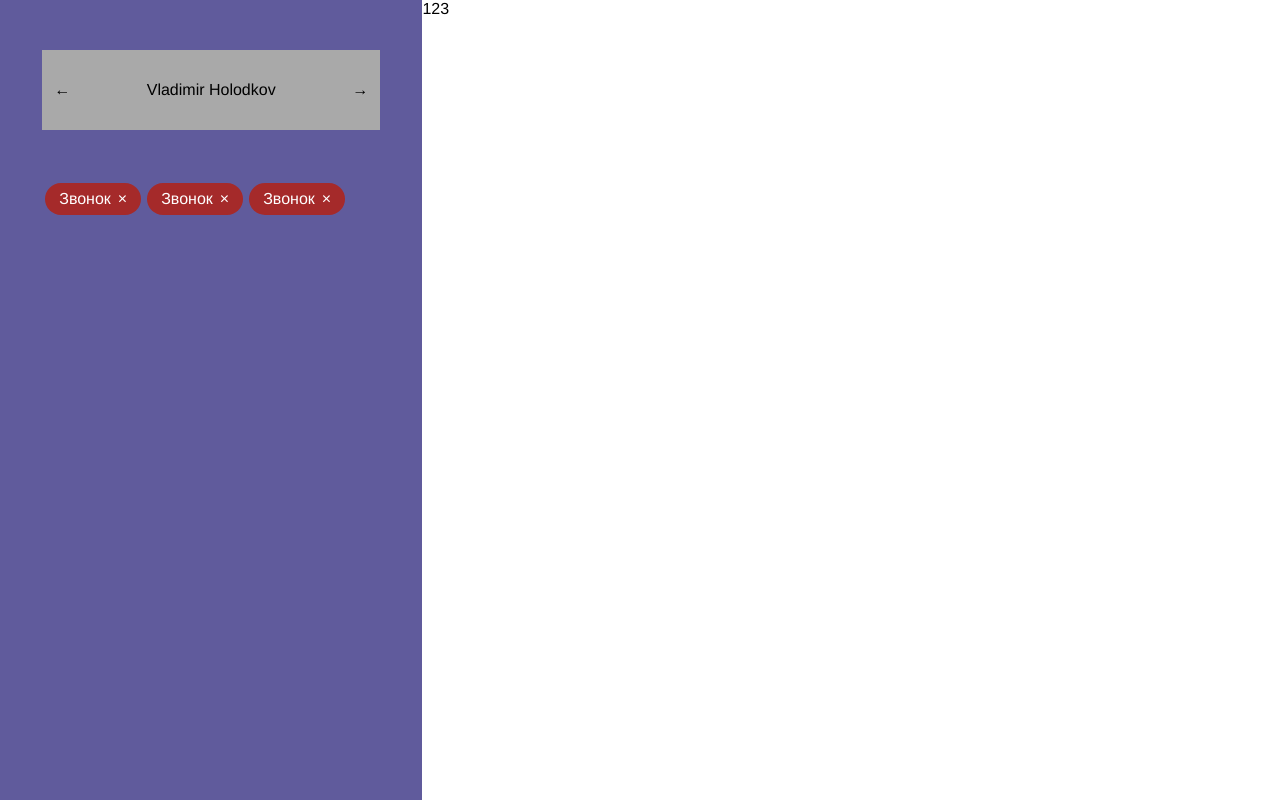
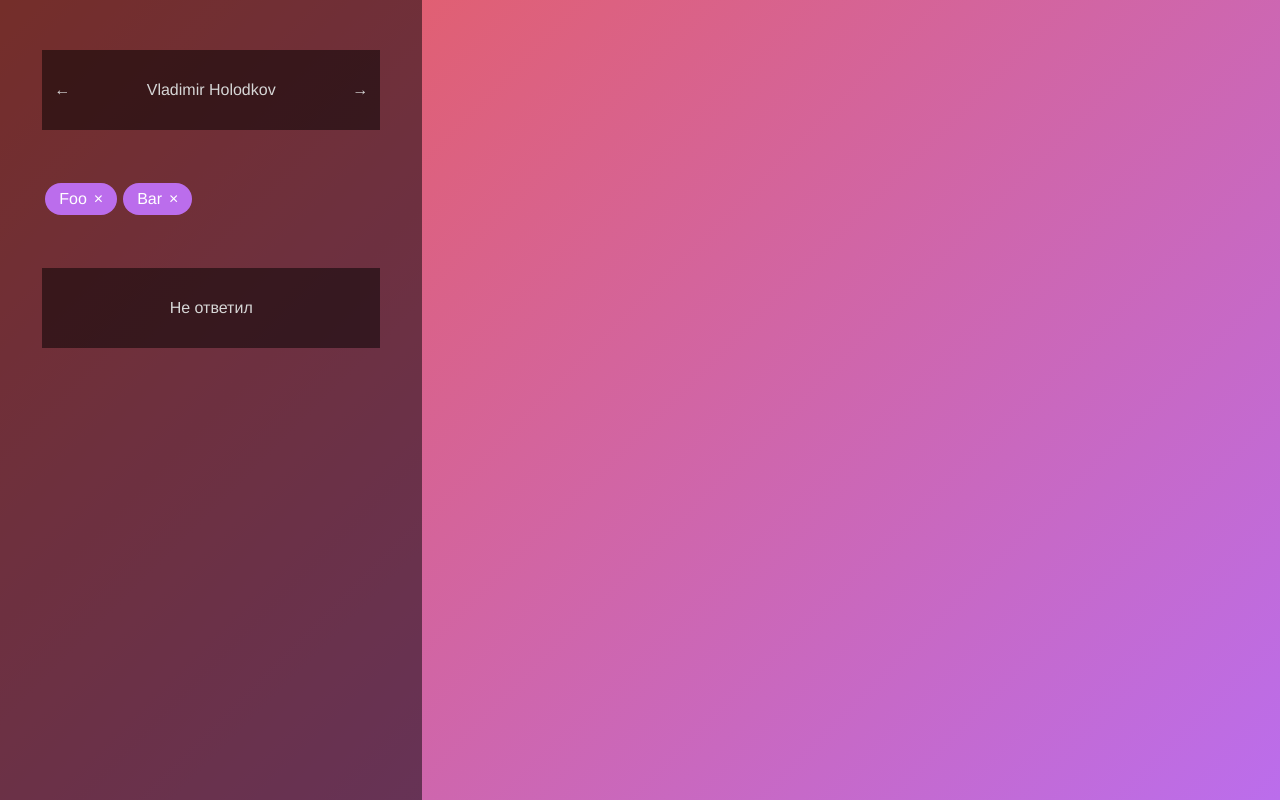
Before and after one commit to ModularMagnetix/calling-frontend, a Vue app: page / in a window 1280 px wide. Built offline with nearby package versions, Linux system fonts and the light colour scheme.

Commit message:
add status
animations

```diff
--- a/src/components/Main.vue
+++ b/src/components/Main.vue
@@ -3,6 +3,7 @@
     <div class="sidebar">
       <user-slider></user-slider>
       <tags-area></tags-area>
+      <status></status>
     </div>
     <sale-script></sale-script>
   </div>
@@ -14,7 +15,8 @@ export default {
   components: {
     'sale-script': () => import('./main/sale-script.vue'),
     'user-slider': () => import('./main/user-slider.vue'),
-    'tags-area': () => import('./main/tags-area.vue')
+    'tags-area': () => import('./main/tags-area.vue'),
+    'status': () => import('./main/status.vue')
   }
 }
 </script>
@@ -23,12 +25,13 @@ export default {
   .Main {
     width: 100%;
     height: 100%;
+    background: linear-gradient(135deg,#ea5c54,#bb6dec);
   }
 
   .sidebar {
     width: 33vw;
     height: 100%;
-    background-color: #605b9c;
+    background-color: rgba(0, 0, 0, 0.5);
     float: left;
   }
 </style>
--- a/src/components/main/sale-script.vue
+++ b/src/components/main/sale-script.vue
@@ -1,6 +1,5 @@
 <template>
   <div class="sale-script">
-    123
   </div>
 </template>
 
@@ -11,5 +10,8 @@ export default {
 </script>
 
 <style lang="scss" scoped>
-
+.sale-script {
+  width: 100%;
+  height: 100%;
+}
 </style>
--- /dev/null
+++ b/src/components/main/status.vue
@@ -0,0 +1,73 @@
+<template>
+  <div class="status">
+    <transition-group name="list-complete" tag="div" mode="in-out">
+      <div class="status__item" v-for="item in items" :key="item.name" v-if="currentStatus === item.name || isOpen"  v-on:click="changeStatus(item.name)">
+        <p>{{ item.name }}</p>
+      </div>
+    </transition-group>
+  </div>
+</template>
+
+<script>
+export default {
+  name: 'status',
+  data () {
+    return {
+      items: [
+        { name: 'Не ответил' },
+        { name: 'Нет соединения' },
+        { name: 'Что-то ещё' },
+        { name: 'Иной статус' }
+      ],
+      currentStatus: 'Не ответил',
+      isOpen: false
+    }
+  },
+  methods: {
+    changeStatus: function (name) {
+      if (this.isOpen) {
+        this.currentStatus = name
+        this.isOpen = !this.isOpen
+      } else {
+        this.isOpen = !this.isOpen
+      }
+    }
+  }
+}
+</script>
+
+<style lang="scss" scoped>
+.status {
+  width: 80%;
+  margin: 50px auto 0 auto;
+  position: relative;
+
+  .status__item {
+    width: 100%;
+    height: 80px;
+    background-color: rgba(0, 0, 0, 0.5);
+    color: #d6d6d6;
+    display: flex;
+    margin-top: 10px;
+    cursor: pointer;
+    transition: all .5s;
+    p {
+      margin: auto;
+    }
+  }
+}
+
+.list-complete-item {
+  transition: all 1s;
+  display: inline-block;
+  margin-right: 10px;
+}
+.list-complete-enter, .list-complete-leave-to
+  /* .list-complete-leave-active до версии 2.1.8 */ {
+  opacity: 0;
+  transform: translateY(30px);
+}
+.list-complete-leave-active {
+  position: absolute;
+}
+</style>
--- a/src/components/main/tags-area.vue
+++ b/src/components/main/tags-area.vue
@@ -1,18 +1,8 @@
 <template>
   <div class="tags-area">
     <div class="tags__wrapper">
-      <div class="tag__item">
-        <p>Звонок</p>
-        <span>×</span>
-      </div>
-
-      <div class="tag__item">
-        <p>Звонок</p>
-        <span>×</span>
-      </div>
-
-      <div class="tag__item">
-        <p>Звонок</p>
+      <div class="tag__item" v-for="item in items" :key="item.name">
+        <p>{{ item.name }}</p>
         <span>×</span>
       </div>
     </div>
@@ -21,7 +11,15 @@
 
 <script>
 export default {
-  name: 'tags-area'
+  name: 'tags-area',
+  data () {
+    return {
+      items: [
+        { name: 'Foo' },
+        { name: 'Bar' }
+      ]
+    }
+  }
 }
 </script>
 
@@ -35,7 +33,7 @@ export default {
   .tag__item {
     padding: 7px 14px;
     border-radius: 20px;
-    background-color: brown;
+    background-color: #bb6dec;
     color: white;
     margin: 3px;
     display: flex;
--- a/src/components/main/user-slider.vue
+++ b/src/components/main/user-slider.vue
@@ -30,7 +30,8 @@ export default {
   width: 80%;
   height: 80px;
   margin: 50px auto 0 auto;
-  background-color: darkgrey;
+  background-color: rgba(0, 0, 0, 0.5);
+  color: #d6d6d6;
 
   .slider__name {
     display: flex;
```
